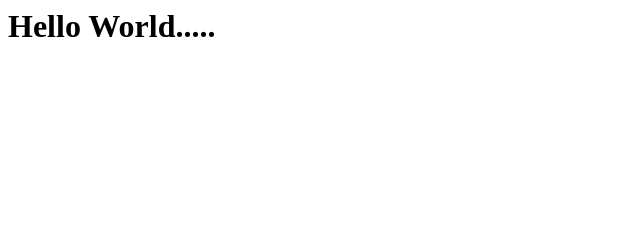
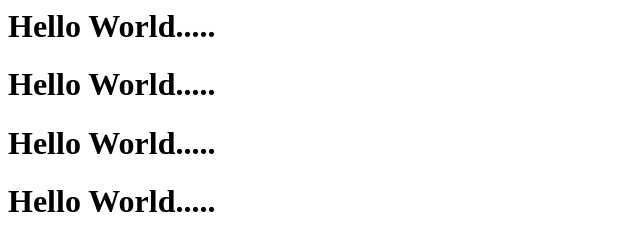
Before and after one commit to ajitkulwant/asdmtest, a plain HTML site: page index.html in a window 1280 px wide. Shown: the whole page, without its empty margins (0-640 px from the left). Drawn offline with Linux system fonts and the light colour scheme.

Commit message:
inital commit

```diff
--- a/index.html
+++ b/index.html
@@ -1 +1,4 @@
 <h1>Hello World.....</h1>
+<h1>Hello World.....</h1>
+<h1>Hello World.....</h1>
+<h1>Hello World.....</h1>
```
